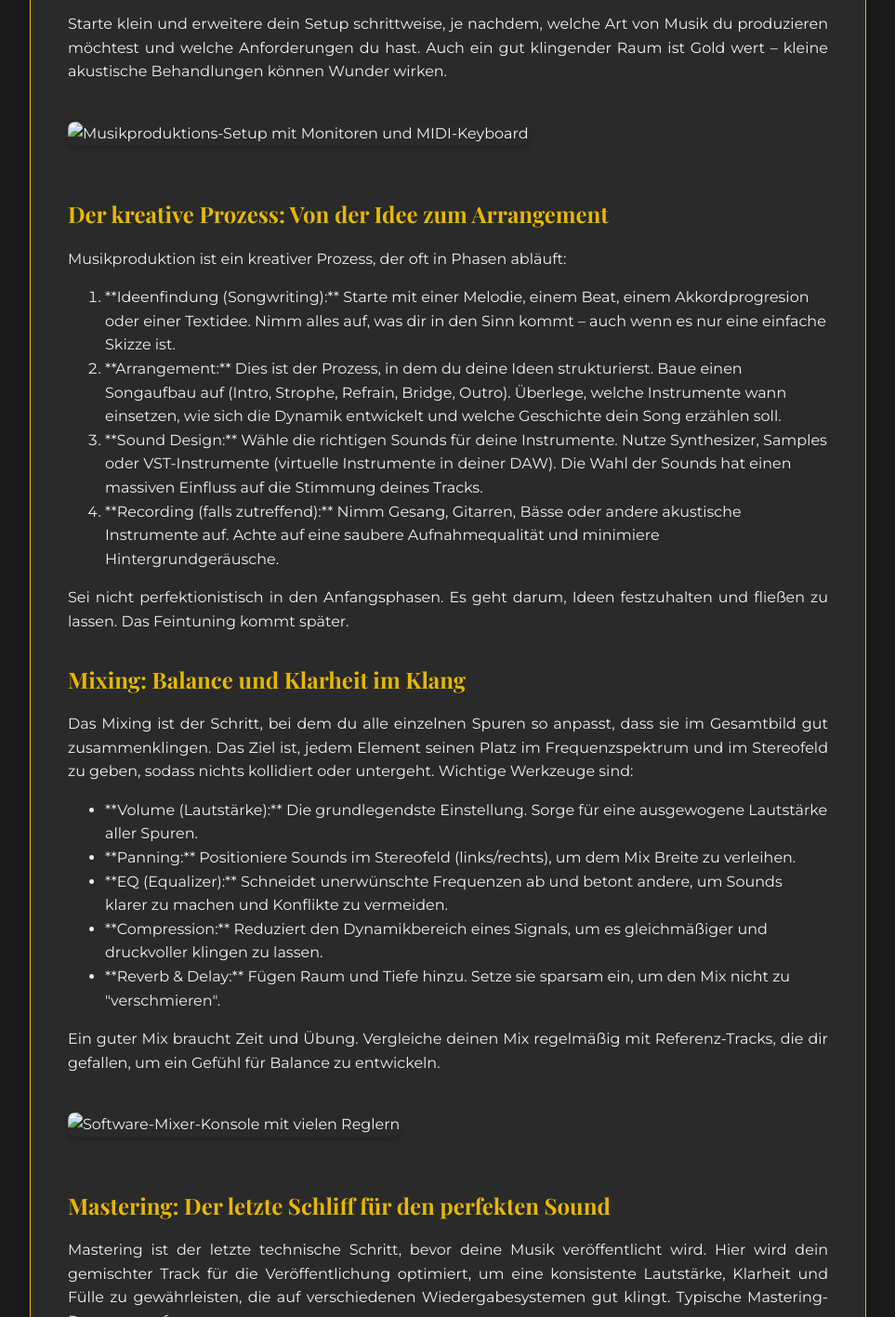
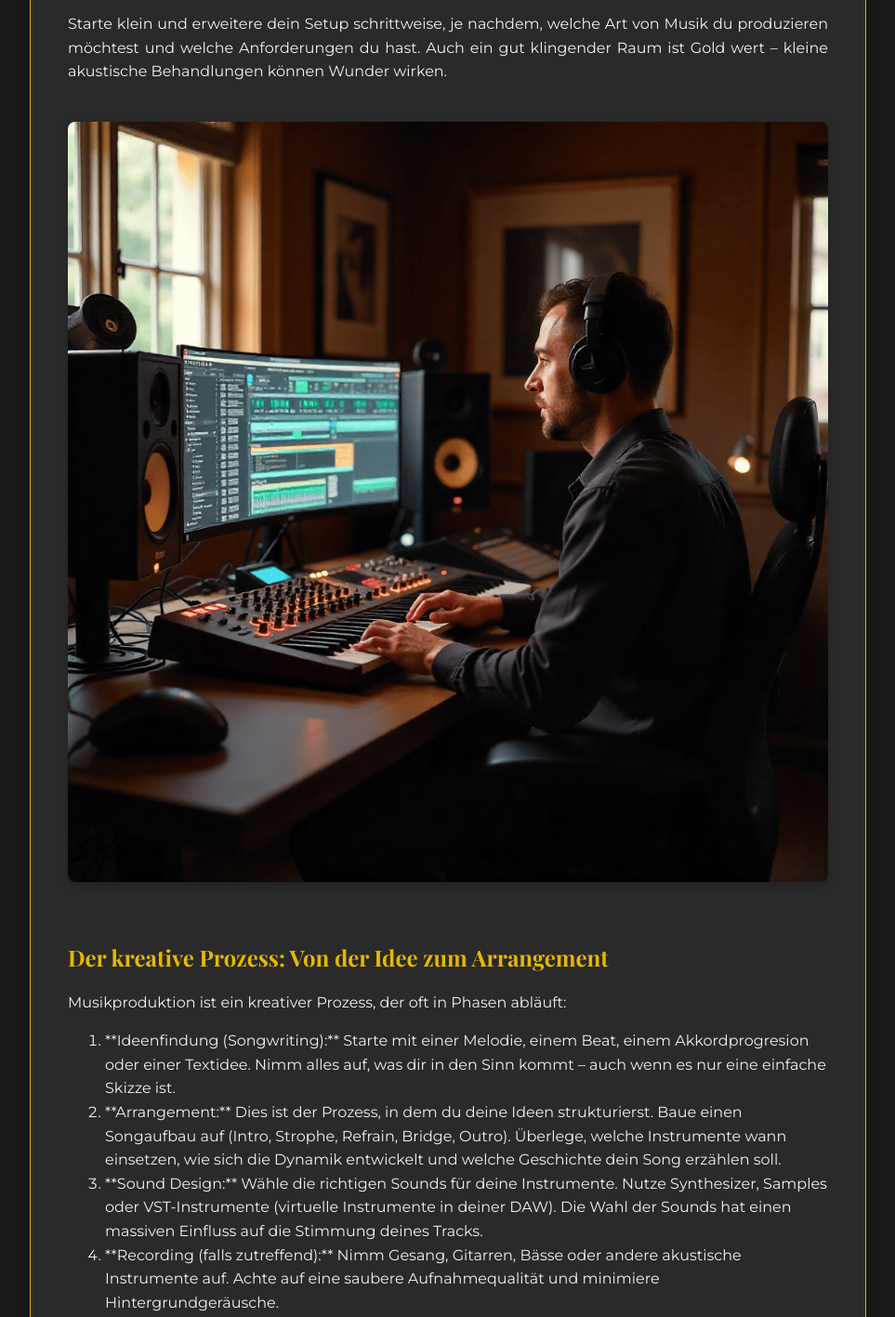
Before and after one commit to Taps11/katzenklangstudio, a plain HTML site: page musikproduktion-blogbeitrag.html in a window 1280 px wide. Shown: the part 2324-3741 px from the top of the page at 93% size, without its empty margins (158-1121 px from the left). Drawn offline with nearby package versions, Linux system fonts and the light colour scheme.

Commit message:
Update musikproduktion-blogbeitrag.html

```diff
--- a/musikproduktion-blogbeitrag.html
+++ b/musikproduktion-blogbeitrag.html
@@ -142,7 +142,7 @@
                 <li>**Mikrofon (optional):** Wenn du Gesang, akustische Instrumente oder eigene Sounds aufnehmen möchtest. Ein Kondensatormikrofon ist ein guter Allrounder.</li>
             </ul>
             <p>Starte klein und erweitere dein Setup schrittweise, je nachdem, welche Art von Musik du produzieren möchtest und welche Anforderungen du hast. Auch ein gut klingender Raum ist Gold wert – kleine akustische Behandlungen können Wunder wirken.</p>
-            <img src="musik3.png" alt="Musikproduktions-Setup mit Monitoren und MIDI-Keyboard"> <h3>Der kreative Prozess: Von der Idee zum Arrangement</h3>
+            <img src="musik04.png" alt="Musikproduktions-Setup mit Monitoren und MIDI-Keyboard"> <h3>Der kreative Prozess: Von der Idee zum Arrangement</h3>
             <p>Musikproduktion ist ein kreativer Prozess, der oft in Phasen abläuft:</p>
             <ol>
                 <li>**Ideenfindung (Songwriting):** Starte mit einer Melodie, einem Beat, einem Akkordprogresion oder einer Textidee. Nimm alles auf, was dir in den Sinn kommt – auch wenn es nur eine einfache Skizze ist.</li>
@@ -162,7 +162,7 @@
                 <li>**Reverb & Delay:** Fügen Raum und Tiefe hinzu. Setze sie sparsam ein, um den Mix nicht zu "verschmieren".</li>
             </ul>
             <p>Ein guter Mix braucht Zeit und Übung. Vergleiche deinen Mix regelmäßig mit Referenz-Tracks, die dir gefallen, um ein Gefühl für Balance zu entwickeln.</p>
-            <img src="musik5.png" alt="Software-Mixer-Konsole mit vielen Reglern"> <h3>Mastering: Der letzte Schliff für den perfekten Sound</h3>
+            <img src="musik05.png" alt="Software-Mixer-Konsole mit vielen Reglern"> <h3>Mastering: Der letzte Schliff für den perfekten Sound</h3>
             <p>Mastering ist der letzte technische Schritt, bevor deine Musik veröffentlicht wird. Hier wird dein gemischter Track für die Veröffentlichung optimiert, um eine konsistente Lautstärke, Klarheit und Fülle zu gewährleisten, die auf verschiedenen Wiedergabesystemen gut klingt. Typische Mastering-Prozesse umfassen:</p>
             <ul>
                 <li>**Lautstärke-Optimierung (Limiting):** Anhebung der Gesamtlautstärke auf kommerzielle Standards, ohne zu übersteuern.</li>
```
